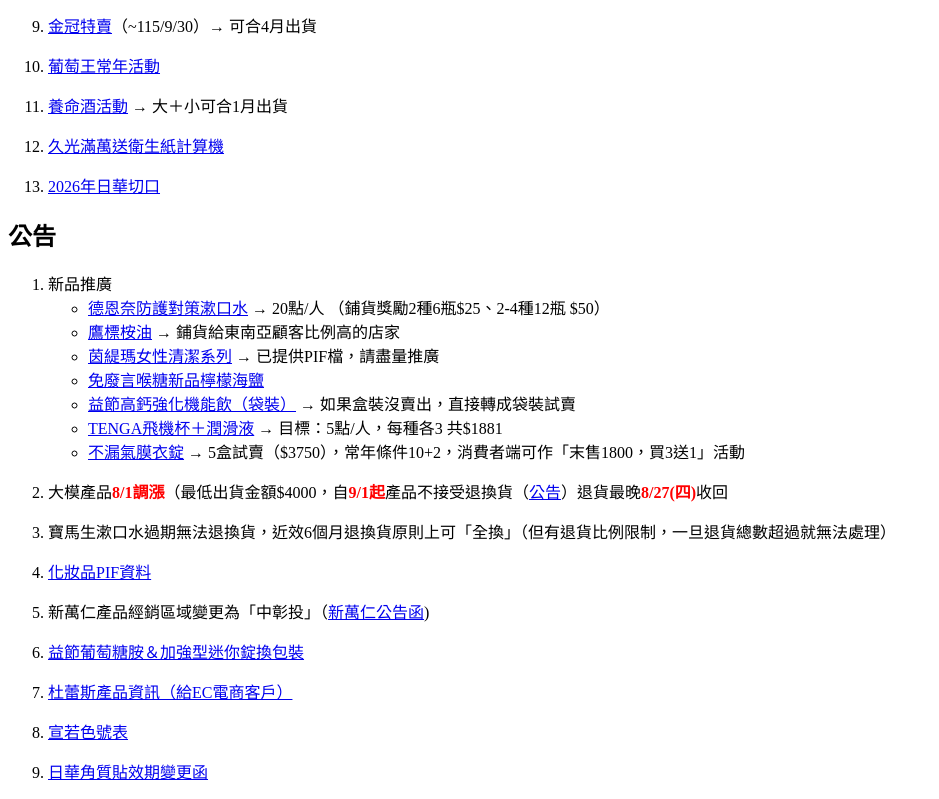
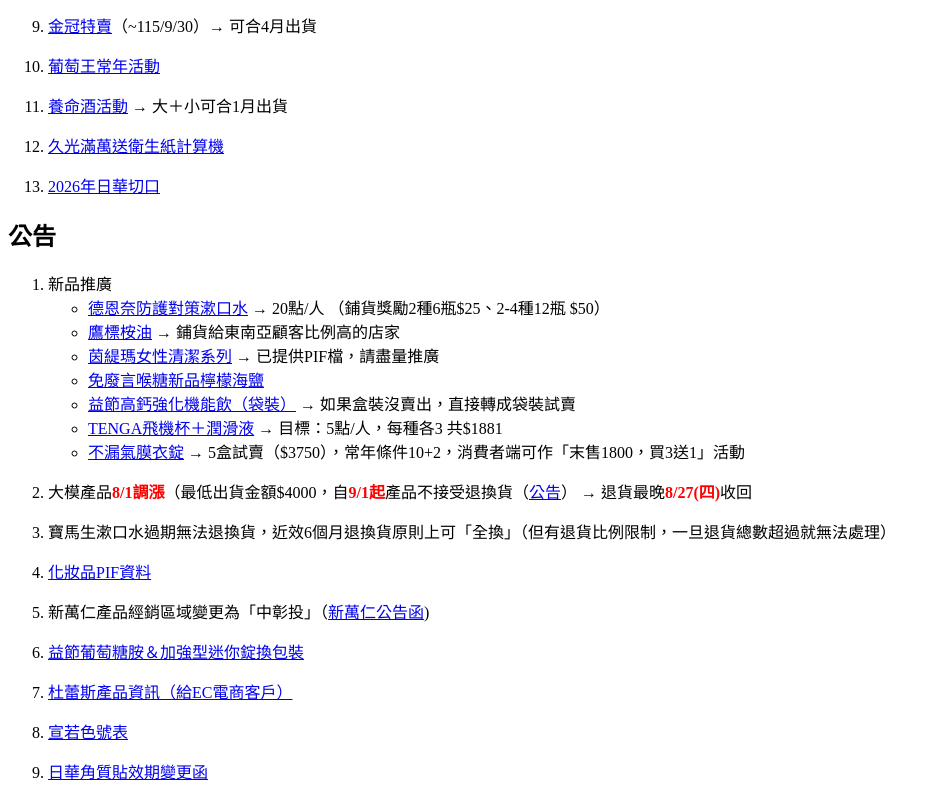
Before and after one commit to taic73162/activityannounce, a plain HTML site: page index.html in a window 1280 px wide. Shown: the part 766-1565 px from the top of the page, without its empty margins (0-939 px from the left). Drawn offline with Linux system fonts and the light colour scheme.

Commit message:
Update index.html

```diff
--- a/index.html
+++ b/index.html
@@ -76,7 +76,7 @@
                 <li><a href="https://drive.google.com/file/d/1MqbR8hh6cBLjl7uet3ypiFduYNAAiVgR">不漏氣膜衣錠</a> → 5盒試賣（$3750），常年條件10+2，消費者端可作「末售1800，買3送1」活動</li>
             </ul>
 
-        <li>大模產品<span style="font-weight: bold; color: red;">8/1調漲</span>（最低出貨金額$4000，自<span style="font-weight: bold; color: red;">9/1起</span>產品不接受退換貨（<a href="https://drive.google.com/file/d/1fJHW0AvpeCFqT_pESzoz90gm-89SRlDd">公告</a>）退貨最晚<span style="font-weight: bold; color: red;">8/27(四)</span>收回</li>
+        <li>大模產品<span style="font-weight: bold; color: red;">8/1調漲</span>（最低出貨金額$4000，自<span style="font-weight: bold; color: red;">9/1起</span>產品不接受退換貨（<a href="https://drive.google.com/file/d/1fJHW0AvpeCFqT_pESzoz90gm-89SRlDd">公告</a>） → 退貨最晚<span style="font-weight: bold; color: red;">8/27(四)</span>收回</li>
 
         <li>寶馬生漱口水過期無法退換貨，近效6個月退換貨原則上可「全換」（但有退貨比例限制，一旦退貨總數超過就無法處理）</li>
 
```
